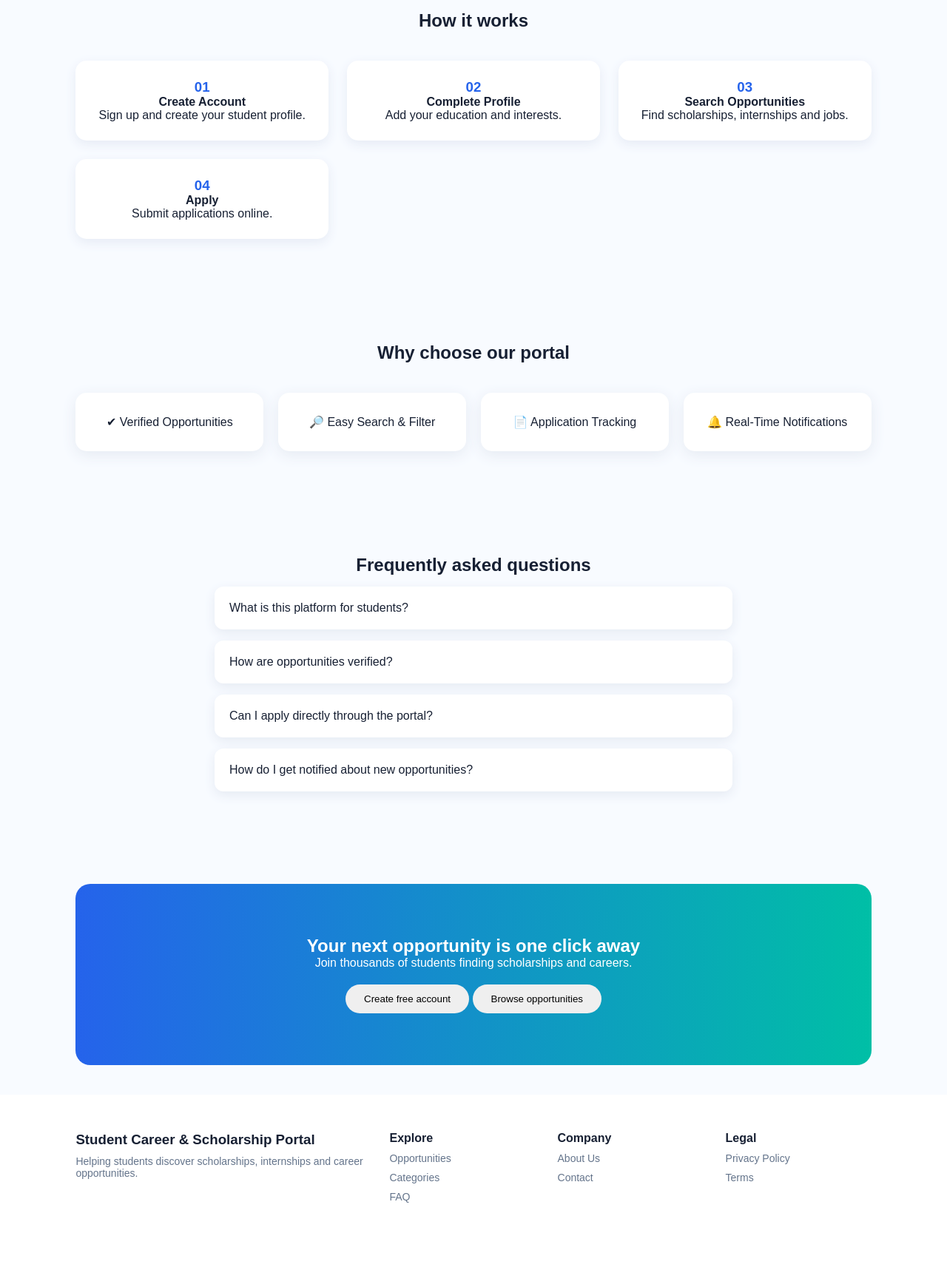
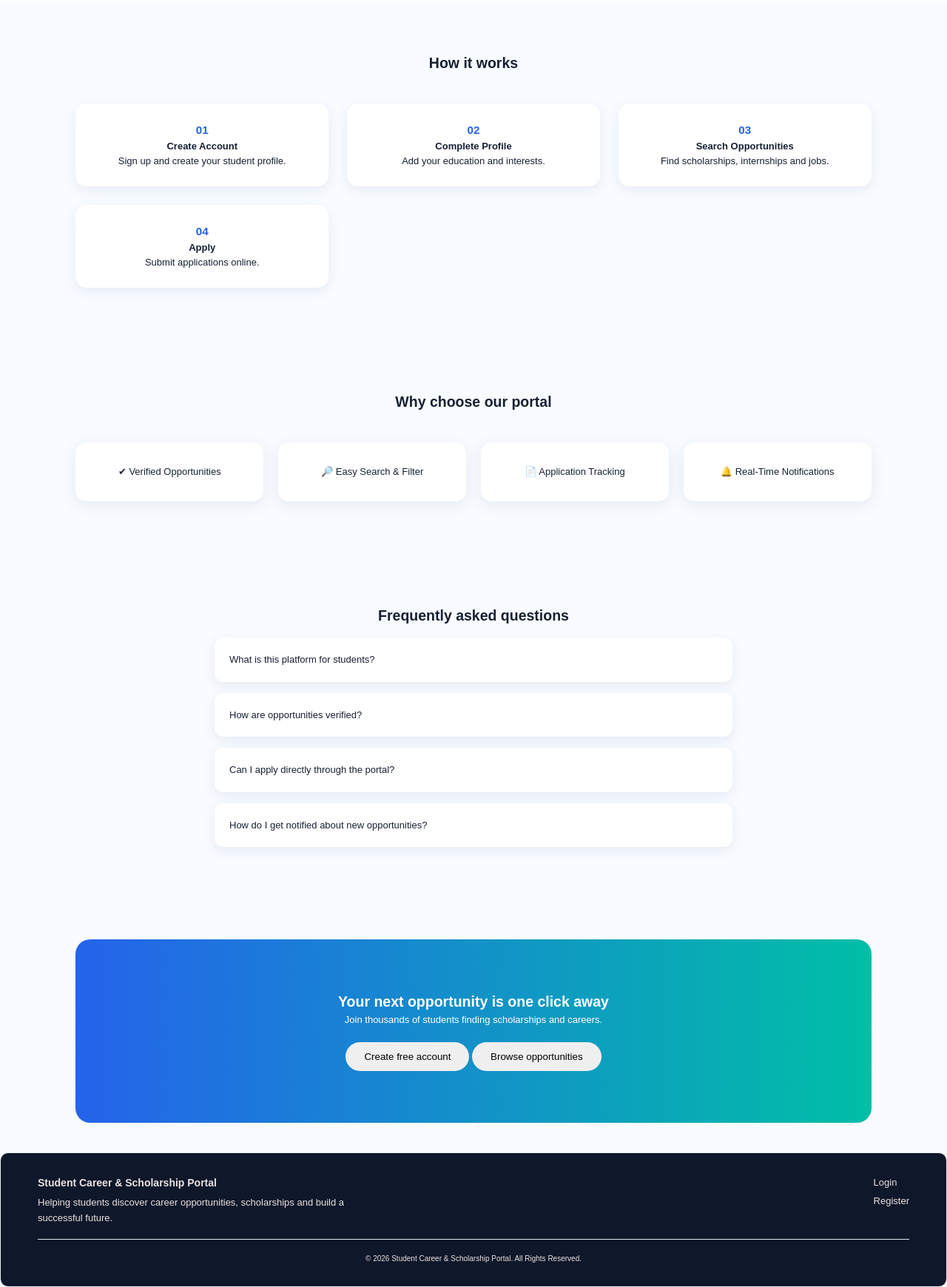
Before and after one commit to tar1Qul/student-career-scholarship-portal-main, a PHP site: page / in a window 1280 px wide. Shown: the part 1615-3355 px from the top of the page at 74% size. Before the commit the page ends 3241 px from the top, so only its background shows below. Run offline with PHP 8.4, Linux system fonts and the light colour scheme.

Commit message:
add footer in index.html

```diff
--- a/index.html
+++ b/index.html
@@ -16,6 +16,7 @@
     <!-- Font Awesome -->
     <link rel="stylesheet" href="https://cdnjs.cloudflare.com/ajax/libs/font-awesome/6.7.1/css/all.min.css">
 
+    <link rel="stylesheet" href="student/dashboard.css">
     <link rel="stylesheet" href="recruit/css/index.css">
 
 </head>
@@ -635,79 +636,30 @@
     <!-- ================= FOOTER ================= -->
 
 
-    <footer>
-
-
+<footer class="dashboard-footer">
+    <div class="footer-content">
         <div>
-
-            <h3>
-                Student Career & Scholarship Portal
-            </h3>
+            <h3>Student Career & Scholarship Portal</h3>
 
             <p>
-                Helping students discover scholarships,
-                internships and career opportunities.
+                Helping students discover career opportunities, scholarships and
+                build a successful future.
             </p>
-
         </div>
 
-
-
-        <div>
-
-            <h4>
-                Explore
-            </h4>
-
-            <p>
-                Opportunities</p>
-            <p>
-                Categories
-            </p>
-            <p>
-                FAQ
-            </p>
-
+        <div class="footer-links">
+            <a href="login.html"> Login </a>
+            <a href="register.html"> Register </a>
         </div>
 
+    </div>
 
+    <hr />
 
-        <div>
-
-            <h4>
-                Company
-            </h4>
-
-            <p>
-                About Us
-            </p>
-
-            <p>
-                Contact
-            </p>
-
-        </div>
-
-
-
-        <div>
-
-            <h4>
-                Legal
-            </h4>
-
-            <p>
-                Privacy Policy
-            </p>
-
-            <p>
-                Terms
-            </p>
-
-        </div>
-
-
-    </footer>
+    <p class="copyright">
+        © 2026 Student Career & Scholarship Portal. All Rights Reserved.
+    </p>
+</footer>
 
 
 
--- a/recruit/css/index.css
+++ b/recruit/css/index.css
@@ -785,29 +785,6 @@ nav a {
 
 
 
-/* =========================
- FOOTER
-========================= */
-
-
-footer {
-
-    background: white;
-    padding: 50px 8%;
-    display: grid;
-    grid-template-columns: 2fr 1fr 1fr 1fr;
-    gap: 30px;
-
-}
-
-
-footer p {
-
-    color: #64748b;
-    margin-top: 10px;
-    font-size: 14px;
-
-}
 
 
 
```
